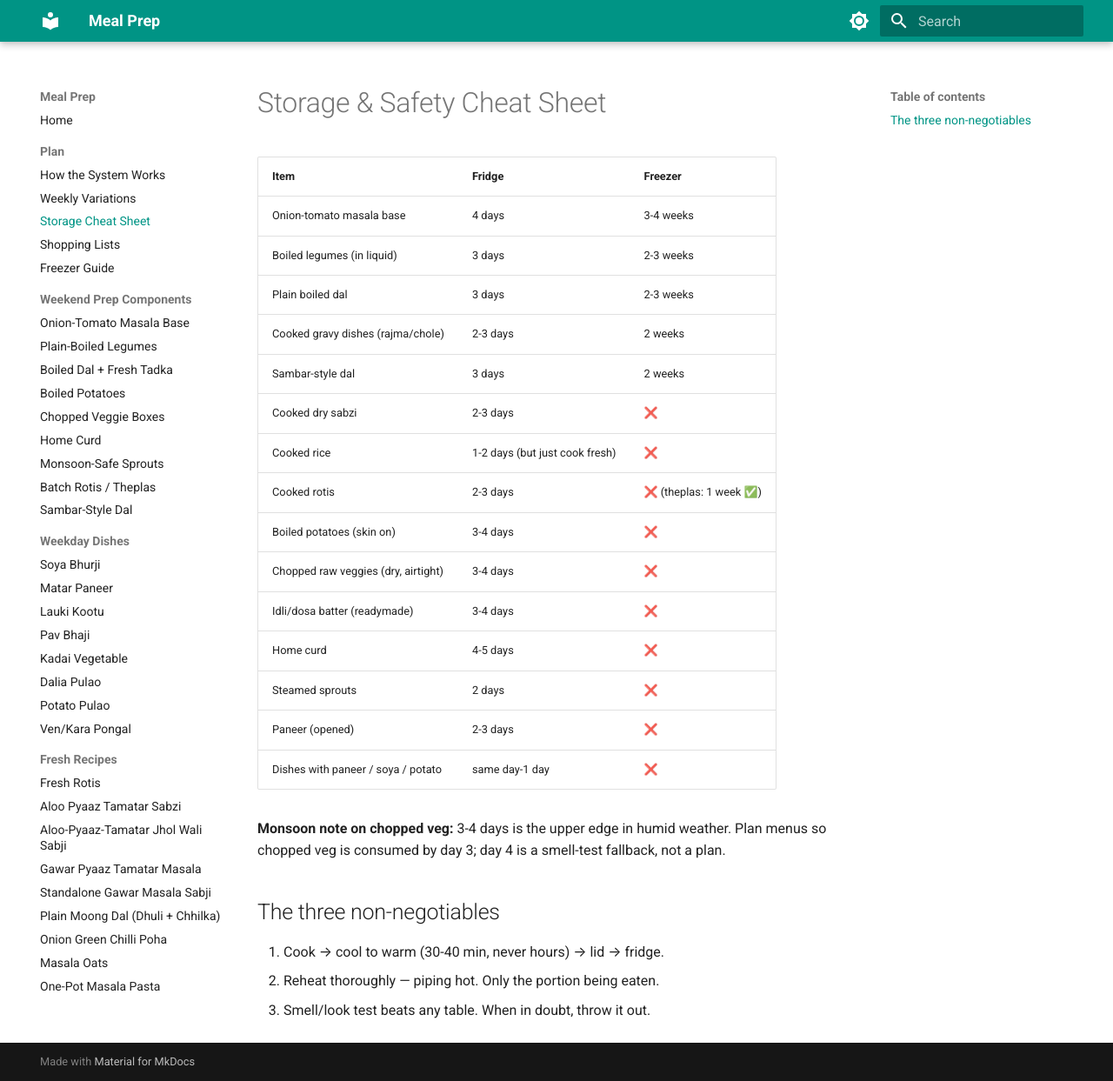
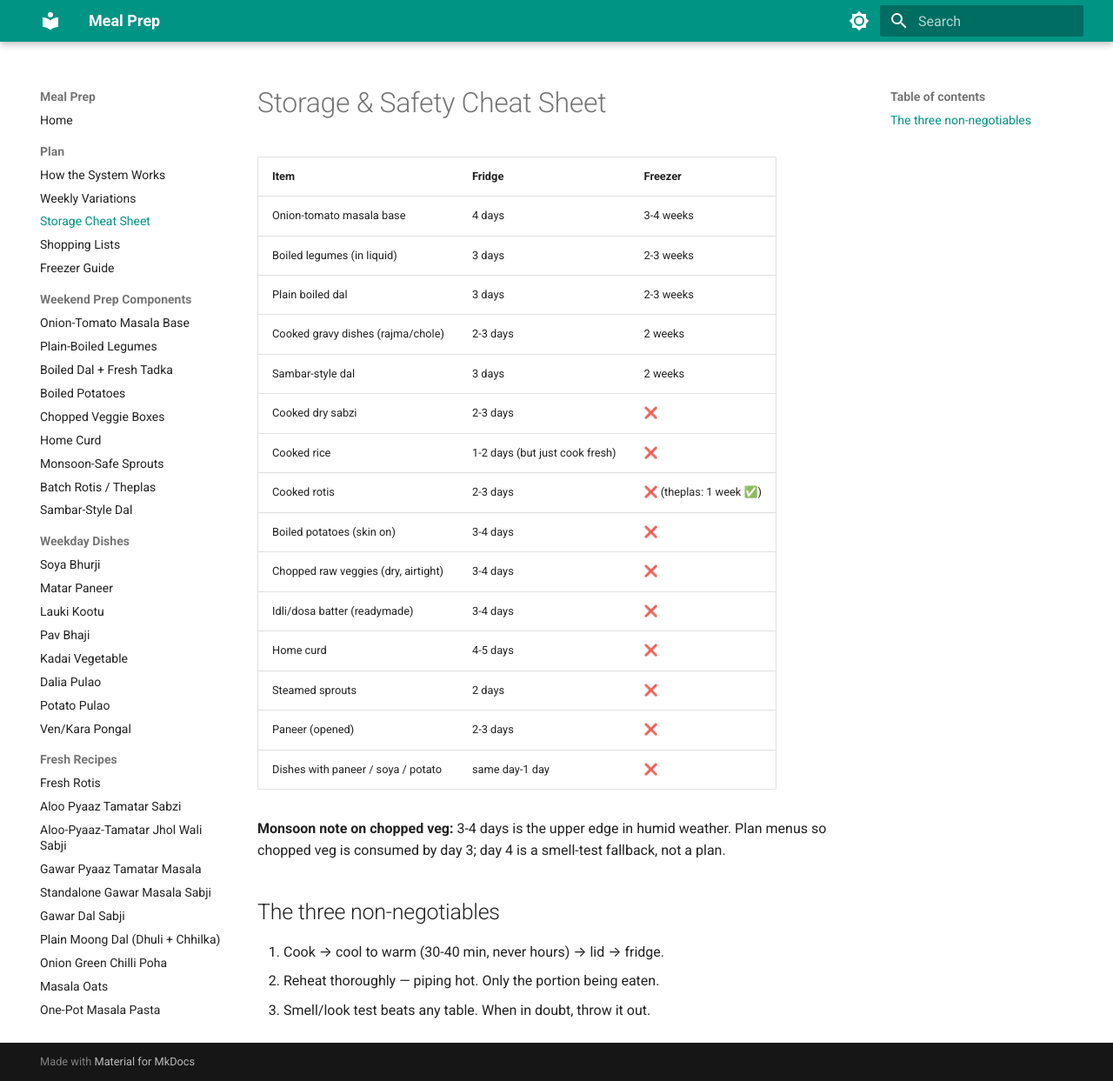
Before and after one commit to praveenpareek11/meal-prep, an MkDocs documentation site: the page built from docs/plan/storage-cheatsheet.md, in a window 1280 px wide and 1243 px high. Shown: the whole window at 87% size. Built offline with MkDocs 1.6.1 and Material for MkDocs 9.7.7, drawn with Linux system fonts in a browser that asks for light colours.

Commit message:
docs: add Gawar Dal Sabji to navigation

```diff
--- a/mkdocs.yml
+++ b/mkdocs.yml
@@ -51,6 +51,7 @@ nav:
       - Aloo-Pyaaz-Tamatar Jhol Wali Sabji: recipes/aloo-pyaaz-tamatar-jhol.md
       - Gawar Pyaaz Tamatar Masala: recipes/gawar-pyaaz-tamatar-masala.md
       - Standalone Gawar Masala Sabji: recipes/standalone-gawar-masala-sabji.md
+      - Gawar Dal Sabji: recipes/gawar-dal-sabji.md
       - Plain Moong Dal (Dhuli + Chhilka): recipes/plain-moong-dal-mix.md
       - Onion Green Chilli Poha: recipes/onion-green-chilli-poha.md
       - Masala Oats: recipes/masala-oats.md
```
